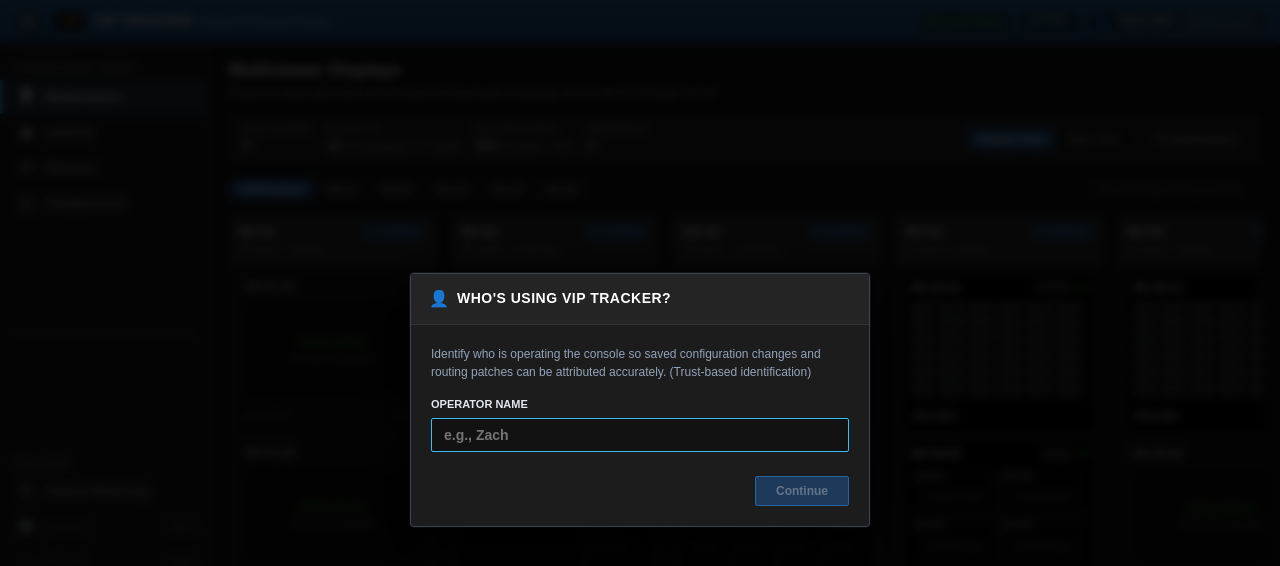
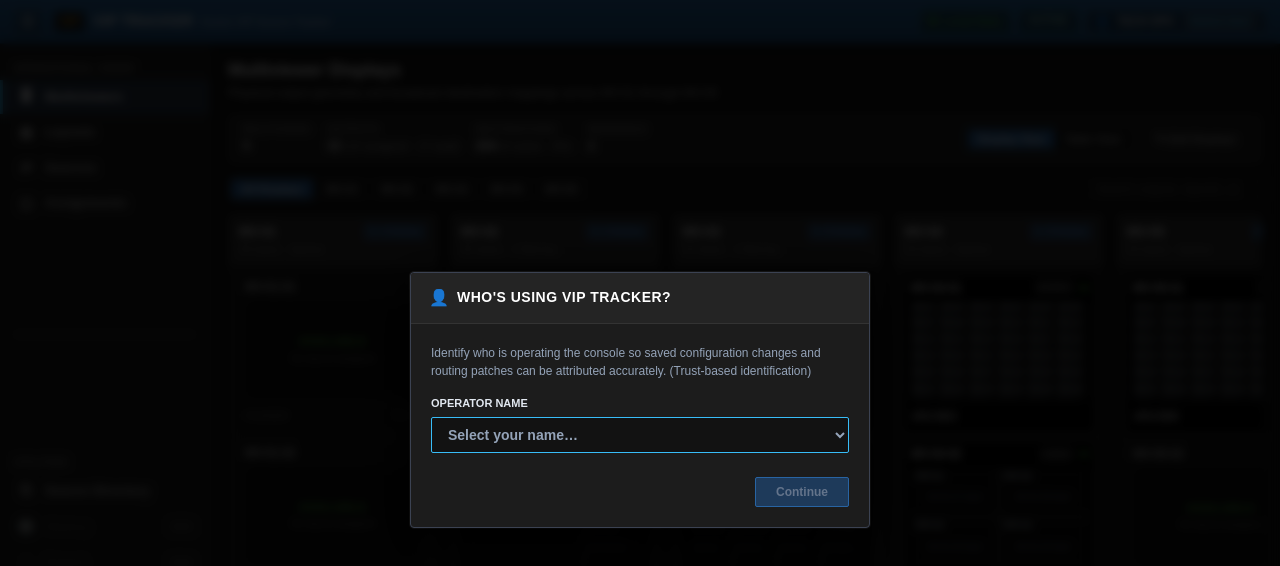
Before and after one commit to ZZworkingZZ/VIP-Tracker, a React (Vite) app: page / in a window 1280 px wide. Shown: the top 566 px of the page. Built offline with nearby package versions, Linux system fonts and the light colour scheme.

Commit message:
feat: roster-based operator selection dropdown

```diff
--- a/src/app/TrackerRepositoryContext.tsx
+++ b/src/app/TrackerRepositoryContext.tsx
@@ -16,6 +16,7 @@ import { validateSnapshot } from '../domain/validation';
 import { assignPipInput, movePipInput } from '../domain/pipRouting';
 import { getLayoutDefinition } from '../domain/layoutDefinitions';
 import { Operator, createOperator } from '../domain/operator';
+import { isRosterOperatorId } from '../domain/operatorRoster';
 import { OperatorStorage, defaultOperatorStorage } from '../services/operatorStorage';
 
 export interface TrackerRepositoryProviderProps {
@@ -76,8 +77,8 @@ export const TrackerRepositoryProvider: React.FC<TrackerRepositoryProviderProps>
   }, []);
 
   const closeOperatorModal = useCallback(() => {
-    // Only allow closing if an operator has been chosen
-    if (currentOperator) {
+    // Only allow closing if a valid roster operator has been chosen
+    if (currentOperator && isRosterOperatorId(currentOperator.id)) {
       setIsOperatorModalOpen(false);
     }
   }, [currentOperator]);
--- a/src/components/layout/OperatorModal.tsx
+++ b/src/components/layout/OperatorModal.tsx
@@ -1,5 +1,10 @@
 import React, { useState, useEffect, useRef } from 'react';
 import { Operator } from '../../domain/operator';
+import {
+  OPERATOR_ROSTER,
+  isRosterOperatorId,
+  findRosterOperatorById,
+} from '../../domain/operatorRoster';
 
 export interface OperatorModalProps {
   readonly isOpen: boolean;
@@ -18,21 +23,20 @@ export const OperatorModal: React.FC<OperatorModalProps> = ({
   onSwitchToOperator,
   onClose,
 }) => {
-  const [name, setName] = useState('');
-  const inputRef = useRef<HTMLInputElement>(null);
+  const [selectedId, setSelectedId] = useState('');
+  const selectRef = useRef<HTMLSelectElement>(null);
 
-  const isSwitching = Boolean(currentOperator);
+  const isSwitching = Boolean(currentOperator && isRosterOperatorId(currentOperator.id));
 
   useEffect(() => {
     if (isOpen) {
-      setName(currentOperator ? currentOperator.displayName : '');
+      setSelectedId('');
       // Focus after mount
       setTimeout(() => {
-        inputRef.current?.focus();
-        inputRef.current?.select();
+        selectRef.current?.focus();
       }, 50);
     }
-  }, [isOpen, currentOperator]);
+  }, [isOpen]);
 
   useEffect(() => {
     if (!isOpen) return;
@@ -51,18 +55,26 @@ export const OperatorModal: React.FC<OperatorModalProps> = ({
 
   const handleSubmit = (e?: React.FormEvent) => {
     if (e) e.preventDefault();
-    const trimmed = name.trim();
-    if (!trimmed) return;
-    onSelectOperator(trimmed);
+    if (!selectedId) return;
+    const rosterOp = findRosterOperatorById(selectedId);
+    if (!rosterOp) return;
+    if (onSwitchToOperator) {
+      onSwitchToOperator(rosterOp);
+    } else {
+      onSelectOperator(rosterOp.displayName);
+    }
   };
 
   const handleRecentClick = (op: Operator) => {
+    const rosterOp = findRosterOperatorById(op.id) ?? op;
     if (onSwitchToOperator) {
-      onSwitchToOperator(op);
+      onSwitchToOperator(rosterOp);
     } else {
-      onSelectOperator(op.displayName);
+      onSelectOperator(rosterOp.displayName);
     }
   };
+
+  const validRecentOperators = recentOperators.filter((op) => isRosterOperatorId(op.id));
 
   return (
     <div
@@ -178,7 +190,7 @@ export const OperatorModal: React.FC<OperatorModalProps> = ({
           </p>
 
           <label
-            htmlFor="operator-name-input"
+            htmlFor="operator-select"
             style={{
               display: 'block',
               fontSize: '11px',
@@ -191,32 +203,44 @@ export const OperatorModal: React.FC<OperatorModalProps> = ({
             Operator Name
           </label>
 
-          <input
-            id="operator-name-input"
-            ref={inputRef}
-            type="text"
-            value={name}
-            onChange={(e) => setName(e.target.value)}
-            placeholder="e.g., Zach"
-            data-testid="operator-name-input"
-            autoComplete="name"
+          <select
+            id="operator-select"
+            ref={selectRef}
+            value={selectedId}
+            onChange={(e) => setSelectedId(e.target.value)}
+            data-testid="operator-select"
+            aria-label="Operator Name"
             style={{
               width: '100%',
               padding: '8px 12px',
               fontSize: '14px',
               fontWeight: 600,
               backgroundColor: '#121212',
-              color: '#ffffff',
+              color: selectedId ? '#ffffff' : '#94a3b8',
               border: '1px solid #38bdf8',
               borderRadius: '2px',
               outline: 'none',
               boxSizing: 'border-box',
               marginBottom: '16px',
+              cursor: 'pointer',
             }}
-          />
+          >
+            <option value="" disabled style={{ color: '#64748b', backgroundColor: '#1c1c1c' }}>
+              Select your name…
+            </option>
+            {OPERATOR_ROSTER.map((op) => (
+              <option
+                key={op.id}
+                value={op.id}
+                style={{ color: '#ffffff', backgroundColor: '#1c1c1c' }}
+              >
+                {op.displayName}
+              </option>
+            ))}
+          </select>
 
           {/* Recent Operators Quick-Select */}
-          {recentOperators.length > 0 && (
+          {validRecentOperators.length > 0 && (
             <div style={{ marginBottom: '16px' }}>
               <span
                 style={{
@@ -231,7 +255,7 @@ export const OperatorModal: React.FC<OperatorModalProps> = ({
                 Recent Operators
               </span>
               <div style={{ display: 'flex', flexWrap: 'wrap', gap: '6px' }}>
-                {recentOperators.map((op) => (
+                {validRecentOperators.map((op) => (
                   <button
                     key={op.id}
                     type="button"
@@ -288,17 +312,17 @@ export const OperatorModal: React.FC<OperatorModalProps> = ({
 
             <button
               type="submit"
-              disabled={!name.trim()}
+              disabled={!selectedId}
               data-testid="operator-submit-btn"
               style={{
                 padding: '7px 20px',
                 fontSize: '12px',
                 fontWeight: 700,
-                backgroundColor: name.trim() ? '#2864a3' : '#1e3a5a',
-                color: name.trim() ? '#ffffff' : '#64748b',
-                border: `1px solid ${name.trim() ? '#38bdf8' : '#2864a3'}`,
+                backgroundColor: selectedId ? '#2864a3' : '#1e3a5a',
+                color: selectedId ? '#ffffff' : '#64748b',
+                border: `1px solid ${selectedId ? '#38bdf8' : '#2864a3'}`,
                 borderRadius: '2px',
-                cursor: name.trim() ? 'pointer' : 'not-allowed',
+                cursor: selectedId ? 'pointer' : 'not-allowed',
               }}
             >
               Continue
--- a/src/domain/operator.ts
+++ b/src/domain/operator.ts
@@ -3,6 +3,8 @@
  * Operating on a trust-based model for change attribution and operational accountability.
  * Free of authentication-provider dependencies, roles, passwords, or tokens.
  */
+
+import { findRosterOperatorByName } from './operatorRoster';
 
 export type OperatorId = string;
 
@@ -13,7 +15,8 @@ export interface Operator {
 
 /**
  * Creates a clean, typed Operator with a lightweight stable ID.
- * Generates an ID derived from a slugified name plus an alphanumeric suffix,
+ * Returns the deterministic roster operator if the name matches the roster,
+ * generates an ID derived from a slugified name plus an alphanumeric suffix,
  * or accepts an explicitly provided stable ID.
  */
 export function createOperator(displayName: string, explicitId?: string): Operator {
@@ -23,6 +26,11 @@ export function createOperator(displayName: string, explicitId?: string): Operat
       id: explicitId.trim(),
       displayName: trimmed,
     };
+  }
+
+  const rosterOp = findRosterOperatorByName(trimmed);
+  if (rosterOp) {
+    return rosterOp;
   }
 
   const slug =
--- /dev/null
+++ b/src/domain/operatorRoster.ts
@@ -0,0 +1,85 @@
+/**
+ * Single source of truth for predefined operator roster in VIP Tracker.
+ * Pure TypeScript — no React or DOM dependencies.
+ *
+ * Editing this file is the only step required to add, remove, or reorder roster members.
+ */
+
+import { Operator } from './operator';
+
+/**
+ * Derives a stable, deterministic Operator ID from a display name without random suffixes.
+ * E.g., "Zach Z" -> "op_zach_z", "J J" -> "op_j_j", "Alex S" -> "op_alex_s".
+ */
+export function createRosterOperatorId(displayName: string): string {
+  const slug = displayName
+    .trim()
+    .toLowerCase()
+    .replace(/[^a-z0-9]+/g, '_')
+    .replace(/^_+|_+$/g, '');
+  return `op_${slug}`;
+}
+
+const ROSTER_NAMES = [
+  'Alex S',
+  'Barry A',
+  'Bob S',
+  'Chris P',
+  'Faith L',
+  'Greg P',
+  'J J',
+  'James A',
+  'John V',
+  'Julia B',
+  'Khirlu B',
+  'Maddie P',
+  'Marcus L',
+  'Mark S',
+  'Mark V',
+  'Matt O',
+  'Mike D',
+  'Nathan C',
+  'Prab G',
+  'Rob G',
+  'Robin O',
+  'Ryan H',
+  'Sarah R',
+  'Ty Y',
+  'Zach Z',
+] as const;
+
+export const OPERATOR_ROSTER: readonly Operator[] = Object.freeze(
+  ROSTER_NAMES.map((displayName) =>
+    Object.freeze({
+      id: createRosterOperatorId(displayName),
+      displayName,
+    })
+  )
+);
+
+const ROSTER_ID_SET = new Set<string>(OPERATOR_ROSTER.map((op) => op.id));
+
+/**
+ * Checks whether an operator ID belongs to the predefined roster.
+ */
+export function isRosterOperatorId(id: string | null | undefined): boolean {
+  if (!id) return false;
+  return ROSTER_ID_SET.has(id);
+}
+
+/**
+ * Finds a roster operator by stable ID.
+ */
+export function findRosterOperatorById(id: string | null | undefined): Operator | undefined {
+  if (!id) return undefined;
+  return OPERATOR_ROSTER.find((op) => op.id === id);
+}
+
+/**
+ * Finds a roster operator by display name (case-insensitive trim match).
+ */
+export function findRosterOperatorByName(name: string | null | undefined): Operator | undefined {
+  if (!name) return undefined;
+  const normalized = name.trim().toLowerCase();
+  return OPERATOR_ROSTER.find((op) => op.displayName.toLowerCase() === normalized);
+}
--- a/src/services/operatorStorage.ts
+++ b/src/services/operatorStorage.ts
@@ -1,4 +1,5 @@
 import { Operator, isValidOperator } from '../domain/operator';
+import { isRosterOperatorId } from '../domain/operatorRoster';
 
 export const CURRENT_OPERATOR_STORAGE_KEY = 'vip_tracker_operator_v1';
 export const RECENT_OPERATORS_STORAGE_KEY = 'vip_tracker_recent_operators_v1';
@@ -24,7 +25,12 @@ export class BrowserOperatorStorage implements OperatorStorage {
       const raw = window.localStorage.getItem(this.currentKey);
       if (!raw) return null;
       const parsed = JSON.parse(raw);
-      return isValidOperator(parsed) ? parsed : null;
+      if (!isValidOperator(parsed)) return null;
+      if (!isRosterOperatorId(parsed.id)) {
+        this.clearOperator();
+        return null;
+      }
+      return parsed;
     } catch {
       return null;
     }
@@ -56,7 +62,7 @@ export class BrowserOperatorStorage implements OperatorStorage {
       if (!raw) return [];
       const parsed = JSON.parse(raw);
       if (!Array.isArray(parsed)) return [];
-      return parsed.filter(isValidOperator);
+      return parsed.filter(isValidOperator).filter((op) => isRosterOperatorId(op.id));
     } catch {
       return [];
     }
@@ -83,7 +89,12 @@ export class MemoryOperatorStorage implements OperatorStorage {
   private recents: Operator[] = [];
 
   loadOperator(): Operator | null {
-    return this.current ? { ...this.current } : null;
+    if (!this.current) return null;
+    if (!isRosterOperatorId(this.current.id)) {
+      this.clearOperator();
+      return null;
+    }
+    return { ...this.current };
   }
 
   saveOperator(operator: Operator): void {
@@ -96,7 +107,7 @@ export class MemoryOperatorStorage implements OperatorStorage {
   }
 
   loadRecentOperators(): Operator[] {
-    return [...this.recents];
+    return this.recents.filter((op) => isRosterOperatorId(op.id));
   }
 
   saveRecentOperator(operator: Operator): void {
```
Also changed, not shown: 2 other files (tests, documents, lock files or other folders).
